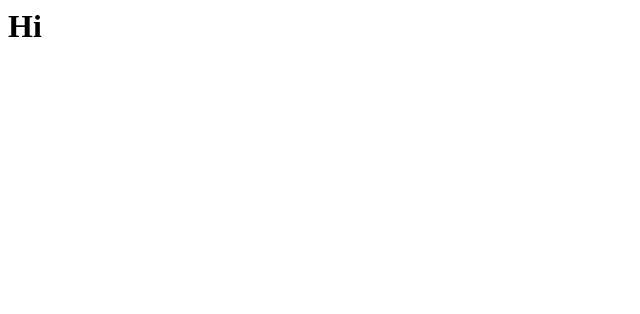
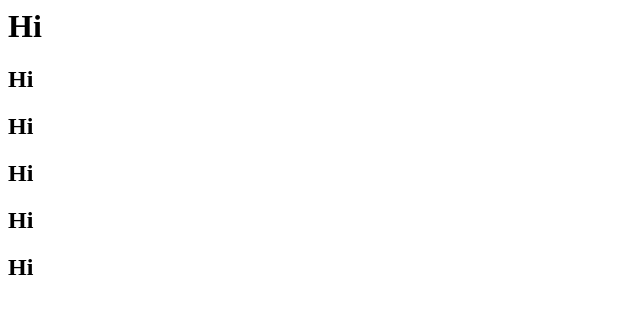
Before and after one commit to khlee2016/khlee.github.com, a plain HTML site: page index.html in a window 1280 px wide. Shown: the whole page, without its empty margins (0-640 px from the left). Drawn offline with Linux system fonts and the light colour scheme.

Commit message:
Update index.html

```diff
--- a/index.html
+++ b/index.html
@@ -1 +1,6 @@
 <H1>Hi</H1>
+<H2>Hi</H2>
+<H2>Hi</H2>
+<H2>Hi</H2>
+<H2>Hi</H2>
+<H2>Hi</H2>
```
